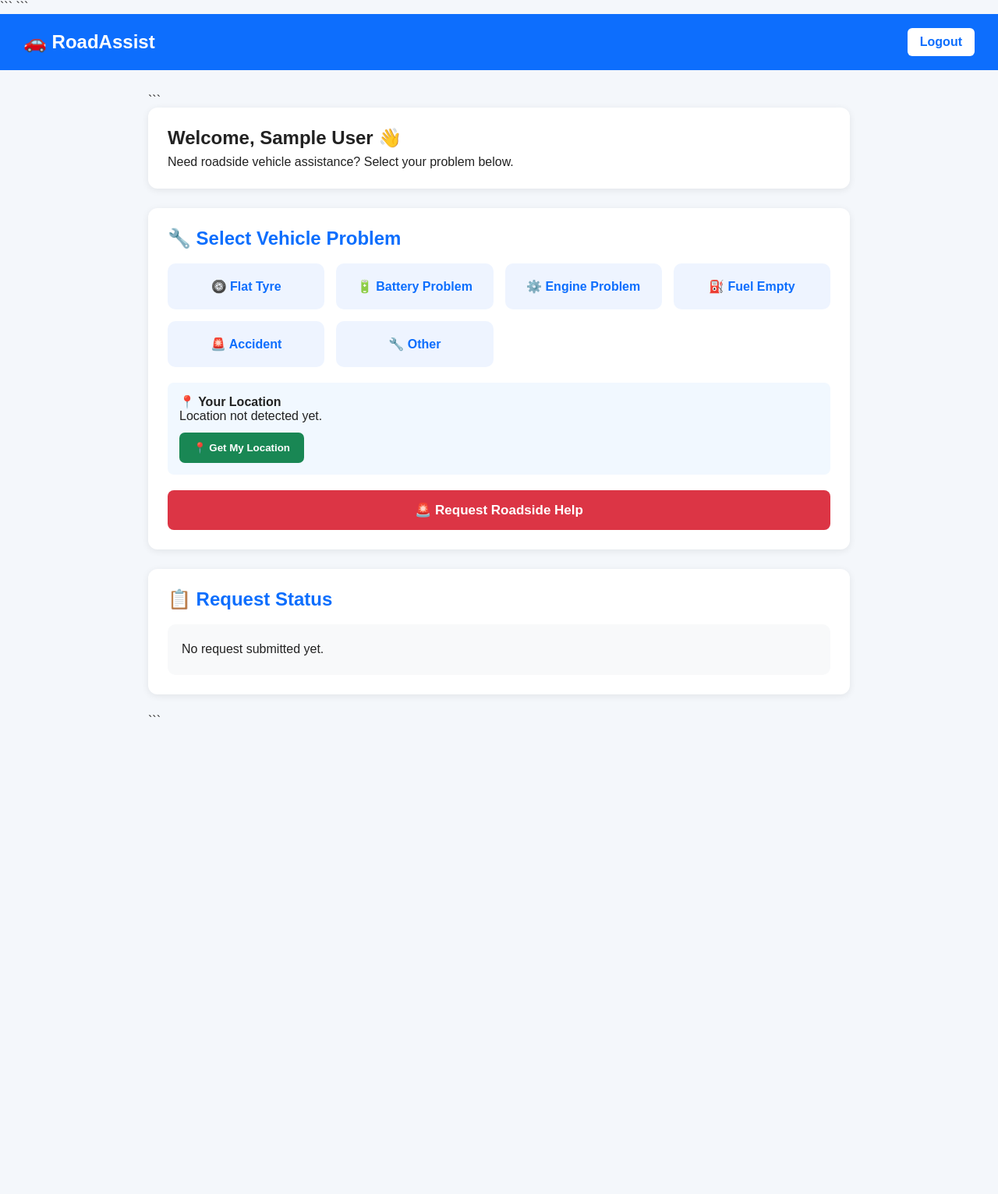
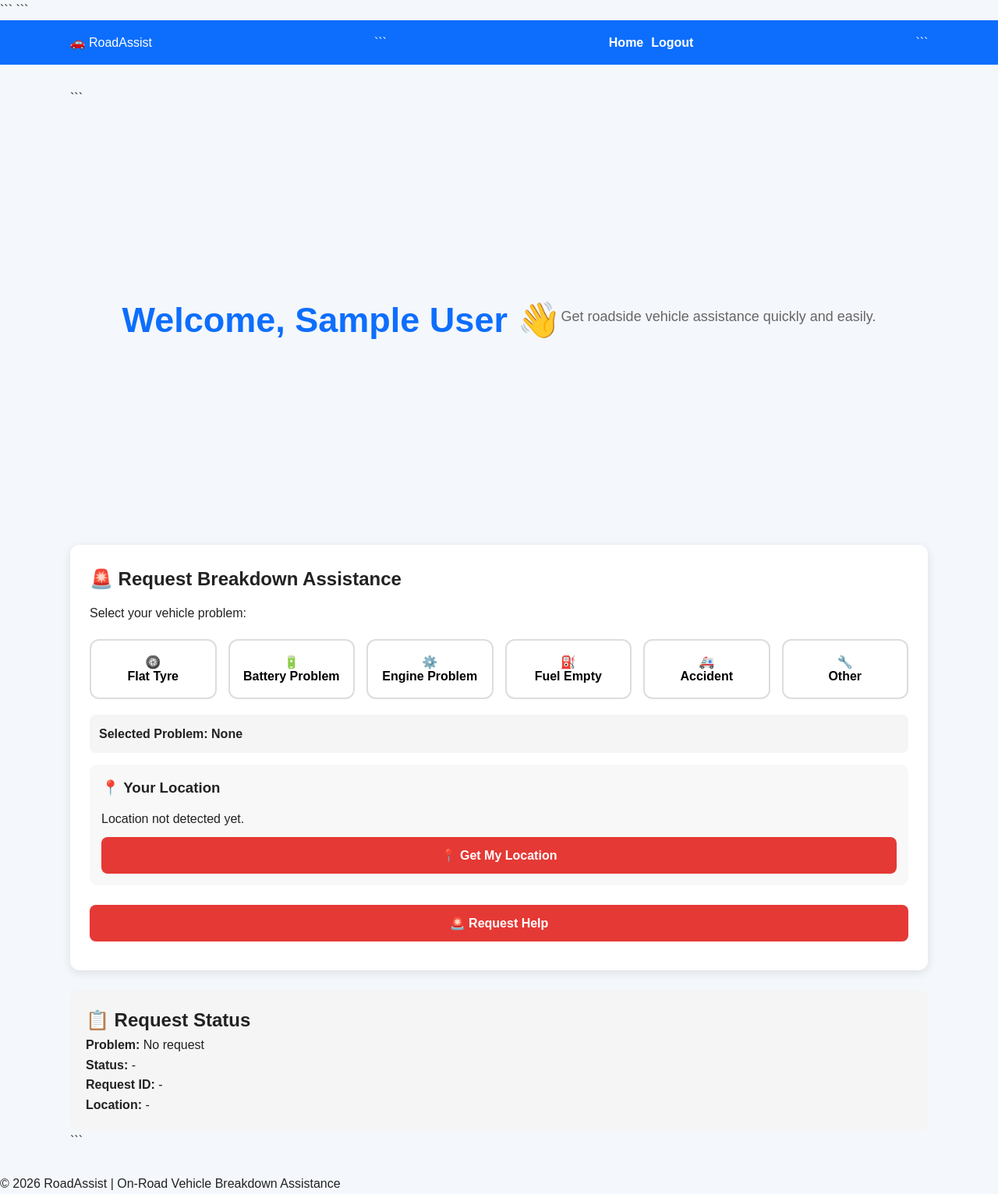
Before and after one commit to wishipanwar/RoadAssist, a Flask app: page /dashboard in a window 1280 px wide. Shown: the whole page at 78% size. Before the commit the page ends 920 px from the top, so only its background shows below. Run offline with Flask 3, Linux system fonts and the light colour scheme; the visitor is signed in with stand-in values (Sample User, id 1).

Commit message:
Update dashboard.html

````diff
--- a/templates/dashboard.html
+++ b/templates/dashboard.html
@@ -4,179 +4,85 @@
 <head>
     <meta charset="UTF-8">
     <meta name="viewport" content="width=device-width, initial-scale=1.0">
-    <title>RoadAssist - User Dashboard</title>
+    <title>RoadAssist - Dashboard</title>
 
 ```
+<link rel="stylesheet" href="{{ url_for('static', filename='style.css') }}">
+
 <style>
-    * {
-        box-sizing: border-box;
-        margin: 0;
-        padding: 0;
-        font-family: Arial, sans-serif;
+    .problem-grid {
+        display: grid;
+        grid-template-columns: repeat(auto-fit, minmax(150px, 1fr));
+        gap: 15px;
+        margin: 20px 0;
     }
 
-    body {
-        background: #f4f7fb;
-        color: #222;
+    .problem-btn {
+        border: 2px solid #ddd;
+        background: white;
+        padding: 18px 10px;
+        border-radius: 12px;
+        cursor: pointer;
+        font-size: 16px;
+        font-weight: bold;
+        transition: 0.2s;
     }
 
-    header {
-        background: #0d6efd;
-        color: white;
-        padding: 18px 30px;
-        display: flex;
-        justify-content: space-between;
-        align-items: center;
+    .problem-btn:hover {
+        border-color: #e53935;
+        transform: translateY(-2px);
     }
 
-    header h1 {
-        font-size: 24px;
+    .problem-btn.selected {
+        background: #e53935;
+        color: white;
+        border-color: #e53935;
     }
 
-    .logout {
-        background: white;
-        color: #0d6efd;
-        padding: 9px 16px;
-        text-decoration: none;
-        border-radius: 6px;
+    .selected-problem {
+        margin: 15px 0;
+        padding: 12px;
+        background: #f5f5f5;
+        border-radius: 8px;
         font-weight: bold;
     }
 
-    .container {
-        width: 90%;
-        max-width: 900px;
-        margin: 30px auto;
+    .location-box {
+        margin: 15px 0;
+        padding: 15px;
+        background: #f8f8f8;
+        border-radius: 10px;
     }
 
-    .welcome,
-    .card {
-        background: white;
-        padding: 25px;
-        border-radius: 12px;
-        box-shadow: 0 2px 10px rgba(0,0,0,0.08);
-        margin-bottom: 25px;
-    }
-
-    .welcome h2 {
-        margin-bottom: 8px;
-    }
-
-    .card h2 {
-        margin-bottom: 18px;
-        color: #0d6efd;
-    }
-
-    .problem-grid {
-        display: grid;
-        grid-template-columns: repeat(auto-fit, minmax(160px, 1fr));
-        gap: 15px;
-    }
-
-    .problem-btn {
-        border: 2px solid transparent;
-        padding: 18px 10px;
-        border-radius: 10px;
-        background: #eef4ff;
-        color: #0d6efd;
+    .action-btn {
+        width: 100%;
+        padding: 14px;
+        border: none;
+        border-radius: 8px;
+        background: #e53935;
+        color: white;
         font-size: 16px;
         font-weight: bold;
         cursor: pointer;
+        margin-top: 10px;
     }
 
-    .problem-btn:hover {
-        background: #dbe8ff;
-    }
-
-    .problem-btn.selected {
-        background: #0d6efd;
-        color: white;
-        border-color: #084298;
-    }
-
-    .location-box {
-        margin-top: 20px;
-        padding: 15px;
-        background: #f1f8ff;
-        border-radius: 8px;
-    }
-
-    .location-btn {
-        margin-top: 12px;
-        border: none;
-        background: #198754;
-        color: white;
-        padding: 12px 18px;
-        border-radius: 7px;
-        cursor: pointer;
-        font-weight: bold;
-    }
-
-    .request-btn {
-        width: 100%;
-        margin-top: 20px;
-        padding: 15px;
-        border: none;
-        border-radius: 8px;
-        background: #dc3545;
-        color: white;
-        font-size: 17px;
-        font-weight: bold;
-        cursor: pointer;
-    }
-
-    .request-btn:hover {
-        background: #bb2d3b;
+    .action-btn:hover {
+        background: #c62828;
     }
 
     .status-box {
-        padding: 18px;
+        margin-top: 25px;
+        padding: 20px;
         border-radius: 10px;
-        background: #f8f9fa;
-        line-height: 1.8;
+        background: #f5f5f5;
     }
 
-    .status {
-        font-weight: bold;
-        padding: 5px 10px;
-        border-radius: 5px;
-        display: inline-block;
-    }
-
-    .pending {
-        background: #fff3cd;
-        color: #856404;
-    }
-
-    .accepted {
-        background: #d1e7dd;
-        color: #0f5132;
-    }
-
-    .completed {
-        background: #cff4fc;
-        color: #055160;
-    }
-
-    #message,
-    #feedbackMessage {
-        margin-top: 15px;
-        padding: 12px;
-        border-radius: 7px;
-        display: none;
-    }
-
-    .success {
-        background: #d1e7dd;
-        color: #0f5132;
-    }
-
-    .error {
-        background: #f8d7da;
-        color: #842029;
-    }
-
-    .feedback-section {
-        display: none;
+    .feedback-box {
+        margin-top: 25px;
+        padding: 20px;
+        border-radius: 10px;
+        background: #fff8e1;
     }
 
     .stars {
@@ -186,14 +92,13 @@
     }
 
     .star {
-        font-size: 40px;
+        font-size: 35px;
         color: #ccc;
         cursor: pointer;
-        transition: 0.2s;
     }
 
     .star.active {
-        color: gold;
+        color: #ffb300;
     }
 
     textarea {
@@ -203,43 +108,12 @@
         border: 1px solid #ccc;
         border-radius: 8px;
         resize: vertical;
-        font-size: 15px;
+        box-sizing: border-box;
     }
 
-    .feedback-btn {
+    .message {
         margin-top: 12px;
-        background: #0d6efd;
-        color: white;
-        border: none;
-        padding: 12px 20px;
-        border-radius: 7px;
-        cursor: pointer;
         font-weight: bold;
-    }
-
-    .map-link {
-        display: inline-block;
-        margin-top: 10px;
-        background: #198754;
-        color: white;
-        text-decoration: none;
-        padding: 9px 14px;
-        border-radius: 6px;
-    }
-
-    @media (max-width: 600px) {
-        header {
-            padding: 15px;
-        }
-
-        .container {
-            width: 94%;
-        }
-
-        .card,
-        .welcome {
-            padding: 18px;
-        }
     }
 </style>
 ```
@@ -248,232 +122,175 @@
 
 <body>
 
-<header>
-    <h1>🚗 RoadAssist</h1>
-    <a href="/logout" class="logout">Logout</a>
+<header class="navbar">
+    <div class="logo">🚗 RoadAssist</div>
+
+```
+<nav>
+    <a href="/">Home</a>
+    <a href="/logout">Logout</a>
+</nav>
+```
+
 </header>
 
-<div class="container">
+<main class="container">
 
 ```
-<div class="welcome">
-    <h2>Welcome, {{ user_name }} 👋</h2>
-    <p>Need roadside vehicle assistance? Select your problem below.</p>
-</div>
+<section class="hero">
+    <h1>Welcome, {{ user_name }} 👋</h1>
+    <p>Get roadside vehicle assistance quickly and easily.</p>
+</section>
 
-<div class="card">
-    <h2>🔧 Select Vehicle Problem</h2>
+<section class="card">
+
+    <h2>🚨 Request Breakdown Assistance</h2>
+
+    <p>Select your vehicle problem:</p>
 
     <div class="problem-grid">
 
-        <button type="button" class="problem-btn"
-                onclick="selectProblem(this, 'Flat Tyre')">
-            🛞 Flat Tyre
+        <button type="button" class="problem-btn" data-problem="Flat Tyre">
+            🛞<br>
+            Flat Tyre
         </button>
 
-        <button type="button" class="problem-btn"
-                onclick="selectProblem(this, 'Battery Problem')">
-            🔋 Battery Problem
+        <button type="button" class="problem-btn" data-problem="Battery Problem">
+            🔋<br>
+            Battery Problem
         </button>
 
-        <button type="button" class="problem-btn"
-                onclick="selectProblem(this, 'Engine Problem')">
-            ⚙️ Engine Problem
+        <button type="button" class="problem-btn" data-problem="Engine Problem">
+            ⚙️<br>
+            Engine Problem
         </button>
 
-        <button type="button" class="problem-btn"
-                onclick="selectProblem(this, 'Fuel Empty')">
-            ⛽ Fuel Empty
+        <button type="button" class="problem-btn" data-problem="Fuel Empty">
+            ⛽<br>
+            Fuel Empty
         </button>
 
-        <button type="button" class="problem-btn"
-                onclick="selectProblem(this, 'Accident')">
-            🚨 Accident
+        <button type="button" class="problem-btn" data-problem="Accident">
+            🚑<br>
+            Accident
         </button>
 
-        <button type="button" class="problem-btn"
-                onclick="selectProblem(this, 'Other')">
-            🔧 Other
+        <button type="button" class="problem-btn" data-problem="Other">
+            🔧<br>
+            Other
         </button>
 
     </div>
 
+    <div class="selected-problem">
+        Selected Problem:
+        <span id="selectedProblem">None</span>
+    </div>
+
     <div class="location-box">
-        <strong>📍 Your Location</strong>
+
+        <h3>📍 Your Location</h3>
 
         <p id="locationText">
             Location not detected yet.
         </p>
 
-        <button type="button" class="location-btn" onclick="getLocation()">
+        <button type="button" class="action-btn" id="locationBtn">
             📍 Get My Location
         </button>
+
     </div>
 
-    <button type="button" class="request-btn" onclick="submitRequest()">
-        🚨 Request Roadside Help
+    <button type="button" class="action-btn" id="requestBtn">
+        🚨 Request Help
     </button>
 
-    <div id="message"></div>
-</div>
+    <div id="message" class="message"></div>
 
-<div class="card">
+</section>
+
+
+<section class="status-box">
+
     <h2>📋 Request Status</h2>
 
-    <div id="statusBox" class="status-box">
-        No request submitted yet.
-    </div>
-</div>
+    <p>
+        <strong>Problem:</strong>
+        <span id="statusProblem">No request</span>
+    </p>
 
-<div class="card feedback-section" id="feedbackSection">
+    <p>
+        <strong>Status:</strong>
+        <span id="statusValue">-</span>
+    </p>
+
+    <p>
+        <strong>Request ID:</strong>
+        <span id="requestId">-</span>
+    </p>
+
+    <p>
+        <strong>Location:</strong>
+        <span id="requestLocation">-</span>
+    </p>
+
+</section>
+
+
+<section class="feedback-box" id="feedbackSection" style="display:none;">
 
     <h2>⭐ Rate Our Service</h2>
 
-    <p>Please rate the roadside assistance you received.</p>
+    <p>Please rate the roadside assistance service.</p>
 
     <div class="stars">
-        <span class="star" onclick="setRating(1)">★</span>
-        <span class="star" onclick="setRating(2)">★</span>
-        <span class="star" onclick="setRating(3)">★</span>
-        <span class="star" onclick="setRating(4)">★</span>
-        <span class="star" onclick="setRating(5)">★</span>
+
+        <span class="star" data-rating="1">★</span>
+        <span class="star" data-rating="2">★</span>
+        <span class="star" data-rating="3">★</span>
+        <span class="star" data-rating="4">★</span>
+        <span class="star" data-rating="5">★</span>
+
     </div>
 
-    <p id="ratingText">Select a rating.</p>
+    <textarea
+        id="feedbackComment"
+        placeholder="Write your feedback here..."
+    ></textarea>
 
-    <textarea id="comment"
-              placeholder="Write your feedback here..."></textarea>
-
-    <button type="button" class="feedback-btn" onclick="submitFeedback()">
+    <button type="button" class="action-btn" id="feedbackBtn">
         Submit Feedback
     </button>
 
-    <div id="feedbackMessage"></div>
+    <div id="feedbackMessage" class="message"></div>
 
-</div>
+</section>
 ```
 
-</div>
+</main>
+
+<footer>
+    <p>© 2026 RoadAssist | On-Road Vehicle Breakdown Assistance</p>
+</footer>
 
 <script>
 
     let selectedProblem = "";
     let latitude = null;
     let longitude = null;
-    let currentRequestId = null;
     let selectedRating = 0;
+    let latestRequestId = null;
 
 
-    function selectProblem(button, problem) {
+    // -----------------------------
+    // PROBLEM SELECTION
+    // -----------------------------
 
-        document.querySelectorAll(".problem-btn").forEach(function(btn) {
-            btn.classList.remove("selected");
-        });
+    const problemButtons = document.querySelectorAll(".problem-btn");
 
-        button.classList.add("selected");
+    problemButtons.forEach(function(button) {
 
-        selectedProblem = problem;
+        button.addEventListener("click", function() {
 
-        showMessage("Selected problem: " + problem, "success");
-    }
-
-
-    function getLocation() {
-
-        const locationText = document.getElementById("locationText");
-
-        if (!navigator.geolocation) {
-            locationText.innerText = "Geolocation is not supported by your browser.";
-            return;
-        }
-
-        locationText.innerText = "Detecting your location...";
-
-        navigator.geolocation.getCurrentPosition(
-            function(position) {
-
-                latitude = position.coords.latitude;
-                longitude = position.coords.longitude;
-
-                locationText.innerHTML =
-                    "Location detected successfully.<br>" +
-                    "Latitude: " + latitude.toFixed(6) + "<br>" +
-                    "Longitude: " + longitude.toFixed(6);
-
-            },
-            function(error) {
-
-                if (error.code === 1) {
-                    locationText.innerText =
-                        "Location permission denied. Please allow location access.";
-                } else if (error.code === 2) {
-                    locationText.innerText =
-                        "Location unavailable. Try again.";
-                } else {
-                    locationText.innerText =
-                        "Unable to detect location.";
-                }
-
-            }
-        );
-    }
-
-
-    async function submitRequest() {
-
-        if (selectedProblem === "") {
-            showMessage("⚠️ Please select a vehicle problem first.", "error");
-            return;
-        }
-
-        if (latitude === null || longitude === null) {
-            showMessage("⚠️ Please click 'Get My Location' first.", "error");
-            return;
-        }
-
-        try {
-
-            const response = await fetch("/submit-request", {
-                method: "POST",
-                headers: {
-                    "Content-Type": "application/json"
-                },
-                body: JSON.stringify({
-                    problem: selectedProblem,
-                    latitude: latitude,
-                    longitude: longitude
-                })
-            });
-
-            const data = await response.json();
-
-            if (data.success) {
-
-                currentRequestId = data.request_id;
-
-                showMessage(
-                    "✅ Request submitted successfully!",
-                    "success"
-                );
-
-                loadLatestRequest();
-
-            } else {
-
-                showMessage(
-                    data.message || "Request failed.",
-                    "error"
-                );
-            }
-
-        } catch (error) {
-
-            showMessage(
-                "❌ Server error. Please try again.",
-                "error"
-            );
-        }
-    }
-
-
-    async function loadLatestR
+            problemButtons.forEach(function(btn) {
+                btn.cl
````
